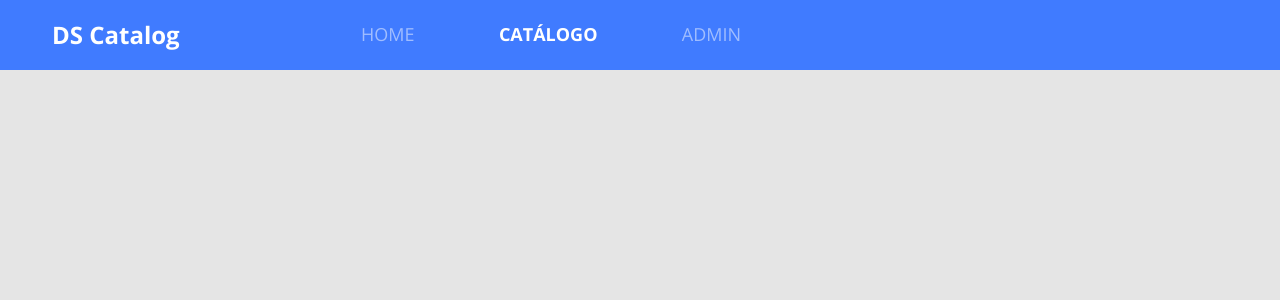
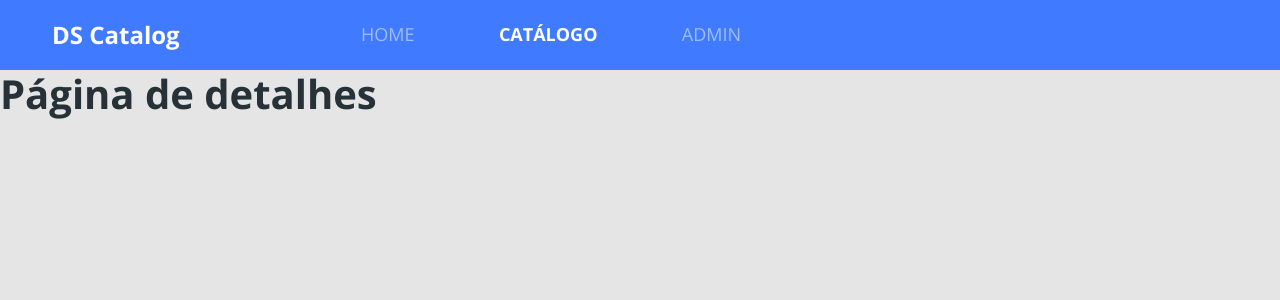
Before and after one commit to AiltonRibeiroDev/dscatalog, a React (Create React App) app in the folder frontweb/: page /products/1 in a window 1280 px wide. Shown: the top 300 px of the page. Built offline with nearby package versions, Linux system fonts and the light colour scheme.

Commit message:
ProductDetails route

```diff
--- a/frontweb/src/RoutesAcess.tsx
+++ b/frontweb/src/RoutesAcess.tsx
@@ -4,6 +4,7 @@ import Home from 'pages/Home';
 import Navbar from 'components/Navbar';
 import Catalog from 'pages/Home/Catalog';
 import Admin from 'pages/Home/Admin/Admin';
+import ProductDetails from 'pages/Home/ProductDetails';
 
 const RoutesAcess = () => (
   <BrowserRouter>
@@ -11,7 +12,8 @@ const RoutesAcess = () => (
 
     <Routes>
       <Route path="/" element={<Home />} />
-      <Route path="/products" element={<Catalog />} />
+      <Route path="/products" element={<Catalog />}  />
+      <Route path="/products/:productID" element={<ProductDetails/>} />
       <Route path="/admin" element={<Admin />} />
     </Routes>
   </BrowserRouter>
--- /dev/null
+++ b/frontweb/src/pages/Home/ProductDetails/index.tsx
@@ -0,0 +1,7 @@
+const ProductDetails = () => {
+  return (
+    <h1>Página de detalhes</h1>
+  )
+}
+
+export default ProductDetails;
```
